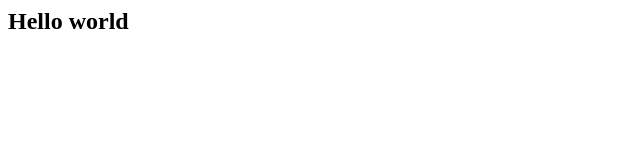
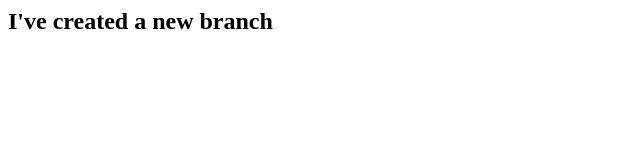
Before and after one commit to Hussnainbhatti/Frontend-practice, a plain HTML site: page index.html in a window 1280 px wide. Shown: the whole page, without its empty margins (0-640 px from the left). Drawn offline with Linux system fonts and the light colour scheme.

Commit message:
Modified the index.html

```diff
--- a/index.html
+++ b/index.html
@@ -1 +1 @@
-<h2>Hello world</h2>
+<h2>I've created a new branch</h2>
```
